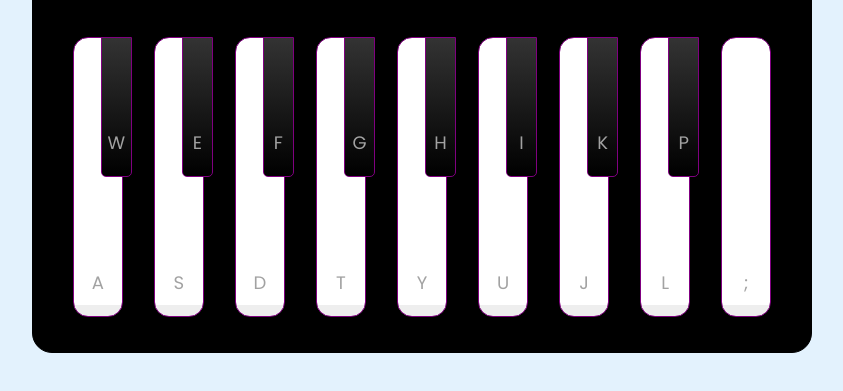
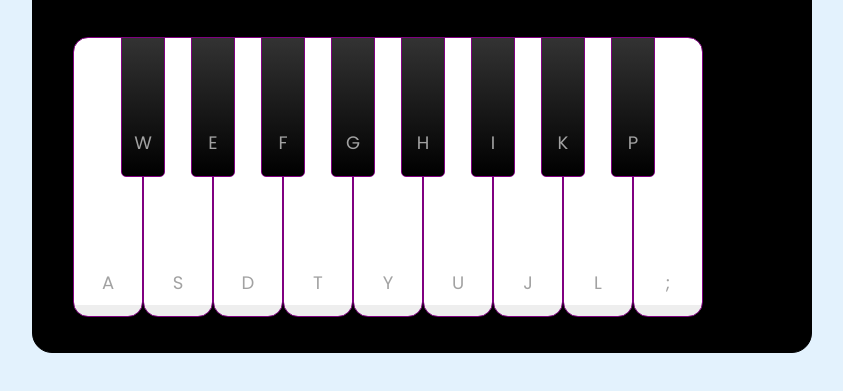
Before and after one commit to LuanHii/Virtual-Piano-JS, a plain HTML site: page index.html in a window 1280 px wide. Shown: the part 271-662 px from the top of the page, without its empty margins (218-1061 px from the left). Drawn offline with Linux system fonts and the light colour scheme.

Commit message:
audios added

```diff
--- a/index.html
+++ b/index.html
@@ -19,25 +19,25 @@
             <div class="column keys-check"><span>Teclas</span> <input type="checkbox" checked></div>
         </header>
         <ul class="piano-keys">
-            <li class="key white"><span>a</span></li>
-            <li class="key black"><span>w</span></li>
-            <li class="key white"><span>s</span></li>
-            <li class="key black" ><span>e</span></li>
-            <li class="key white"><span>d</span></li>
-            <li class="key black"><span>f</span></li>
-            <li class="key white"><span>t</span></li>
-            <li class="key black"><span>g</span></li>
-            <li class="key white"><span>y</span></li>
-            <li class="key black"><span>h</span></li>
-            <li class="key white"><span>u</span></li>
-            <li class="key black"><span>i</span></li>
-            <li class="key white"><span>j</span></li>
-            <li class="key black"><span>k</span></li>
-            <li class="key white"><span>l</span></li>
-            <li class="key black"><span>p</span></li>
-            <li class="key white"><span>;</span></li>
+            <li class="key white" data-key="a"><span>a</span></li>
+            <li class="key black" data-key="w"><span>w</span></li>
+            <li class="key white" data-key="s"><span>s</span></li>
+            <li class="key black" data-key="e" ><span>e</span></li>
+            <li class="key white" data-key="d"><span>d</span></li>
+            <li class="key black" data-key="f"><span>f</span></li>
+            <li class="key white" data-key="t"><span>t</span></li>
+            <li class="key black" data-key="g"><span>g</span></li>
+            <li class="key white" data-key="y"><span>y</span></li>
+            <li class="key black" data-key="h"><span>h</span></li>
+            <li class="key white" data-key="u"><span>u</span></li>
+            <li class="key black" data-key="i"><span>i</span></li>
+            <li class="key white" data-key="j"><span>j</span></li>
+            <li class="key black" data-key="k"><span>k</span></li>
+            <li class="key white" data-key="l"><span>l</span></li>
+            <li class="key black" data-key="p"><span>p</span></li>
+            <li class="key white" data-key=";"><span>;</span></li>
         </ul>
     </div>
-    <script src="src/scripts/engine.js"></script>
+    <script src="src/scripts/engine.js" defer></script>
 </body>
 </html>
--- a/src/scripts/engine.js
+++ b/src/scripts/engine.js
@@ -0,0 +1,10 @@
+const pianoKeys = document.querySelectorAll(".piano-keys .key");
+let audio = new Audio("src/tunes/a.wav");
+const playTune = (key) => {
+    audio.src = `src/tunes/${key}.wav`
+    audio.play();
+};
+
+pianoKeys.forEach((key) => {
+    key.addEventListener("click", () => playTune(key.dataset.key));
+});
--- a/src/styles/main.css
+++ b/src/styles/main.css
@@ -103,7 +103,7 @@ header .column span {
     height: 140px;
     border: 1px solid purple;
     z-index: 2;
-    margin: 0 22px 0 -22px;
+    margin: 0 -22px 0 -22px;
     background: linear-gradient(#333,#000 );
     border-radius: 0 0 5px 5px;
 }
```
Also changed, not shown: 17 other files.
